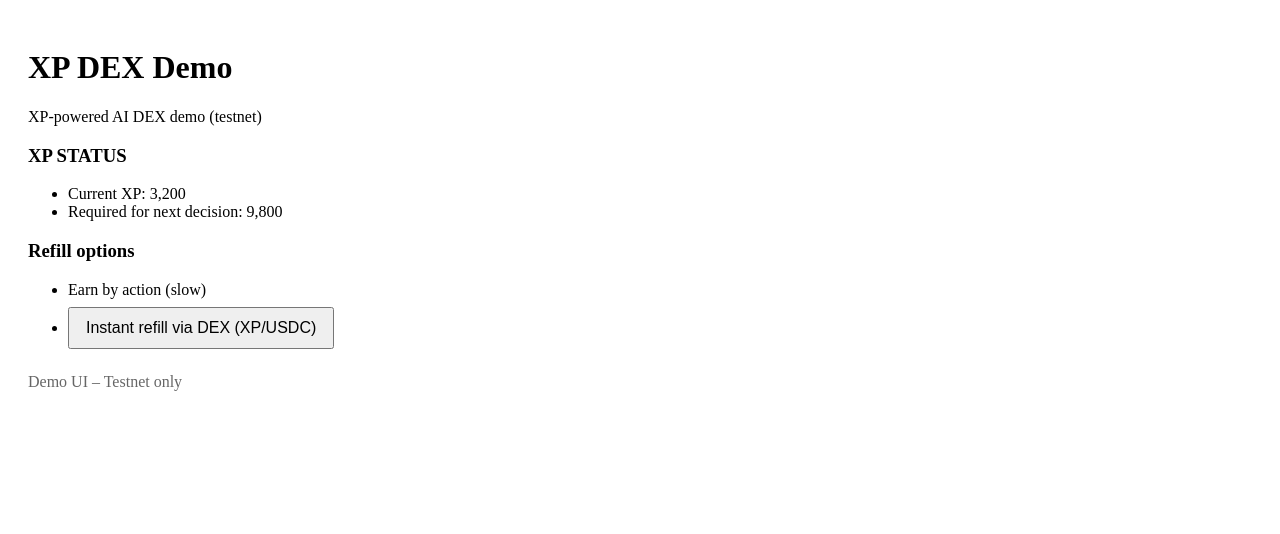
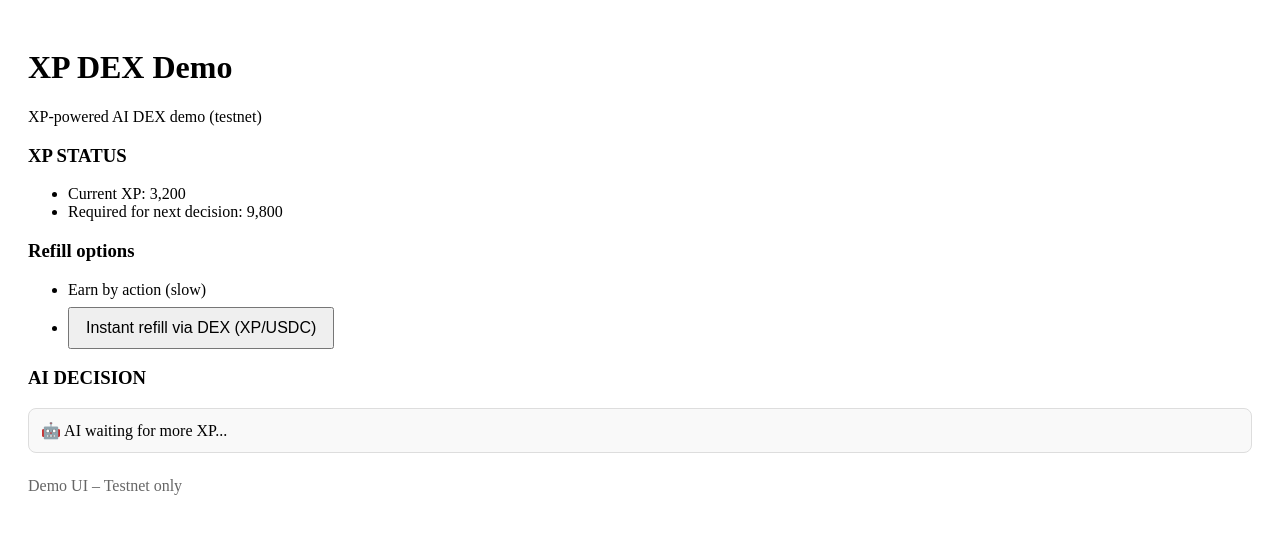
Before and after one commit to zonota726-stack/xp-dex-demo, a Next.js app: page / in a window 1280 px wide. Shown: the top 534 px of the page. Built offline with nearby package versions, Linux system fonts and the light colour scheme.

Commit message:
Update page.tsx

```diff
--- a/app/page.tsx
+++ b/app/page.tsx
@@ -1,12 +1,19 @@
 "use client";
 
 import { useState } from "react";
+
 export default function Home() {
   const [xp, setXp] = useState(3200);
+  const REQUIRED_XP = 9800;
 
   const handleRefill = () => {
     setXp((prev) => prev + 1000);
   };
+
+  const aiDecision =
+    xp >= REQUIRED_XP
+      ? "🤖 AI Decision: BUY XP/USDC (Confidence: High)"
+      : "🤖 AI waiting for more XP...";
 
   return (
     <main style={{ padding: 20 }}>
@@ -16,7 +23,7 @@ export default function Home() {
       <h3>XP STATUS</h3>
       <ul>
         <li>Current XP: {xp.toLocaleString()}</li>
-        <li>Required for next decision: 9,800</li>
+        <li>Required for next decision: {REQUIRED_XP.toLocaleString()}</li>
       </ul>
 
       <h3>Refill options</h3>
@@ -37,6 +44,19 @@ export default function Home() {
         </li>
       </ul>
 
+      <h3>AI DECISION</h3>
+      <div
+        style={{
+          marginTop: 12,
+          padding: 12,
+          border: "1px solid #ddd",
+          borderRadius: 8,
+          background: xp >= REQUIRED_XP ? "#e6fffa" : "#f9f9f9",
+        }}
+      >
+        {aiDecision}
+      </div>
+
       <p style={{ marginTop: 24, color: "#666" }}>
         Demo UI – Testnet only
       </p>
```
